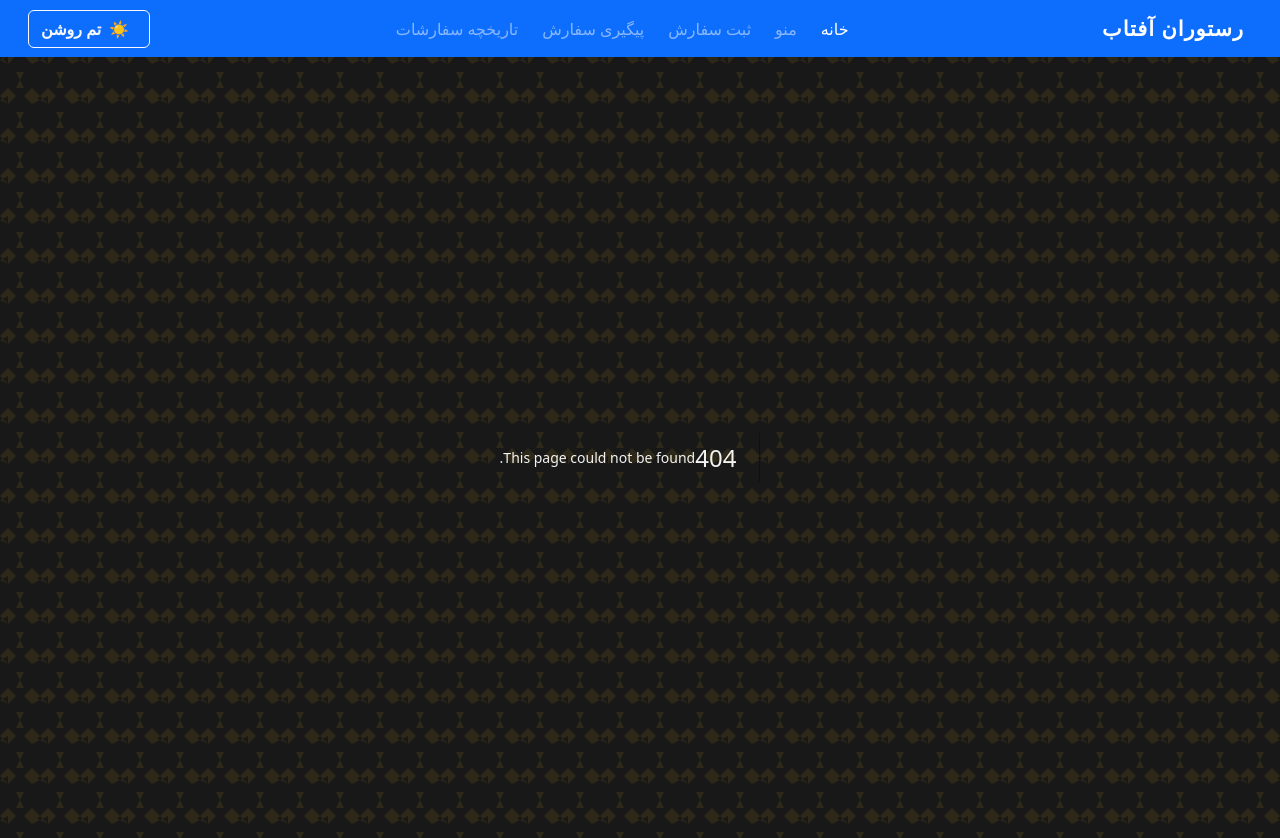
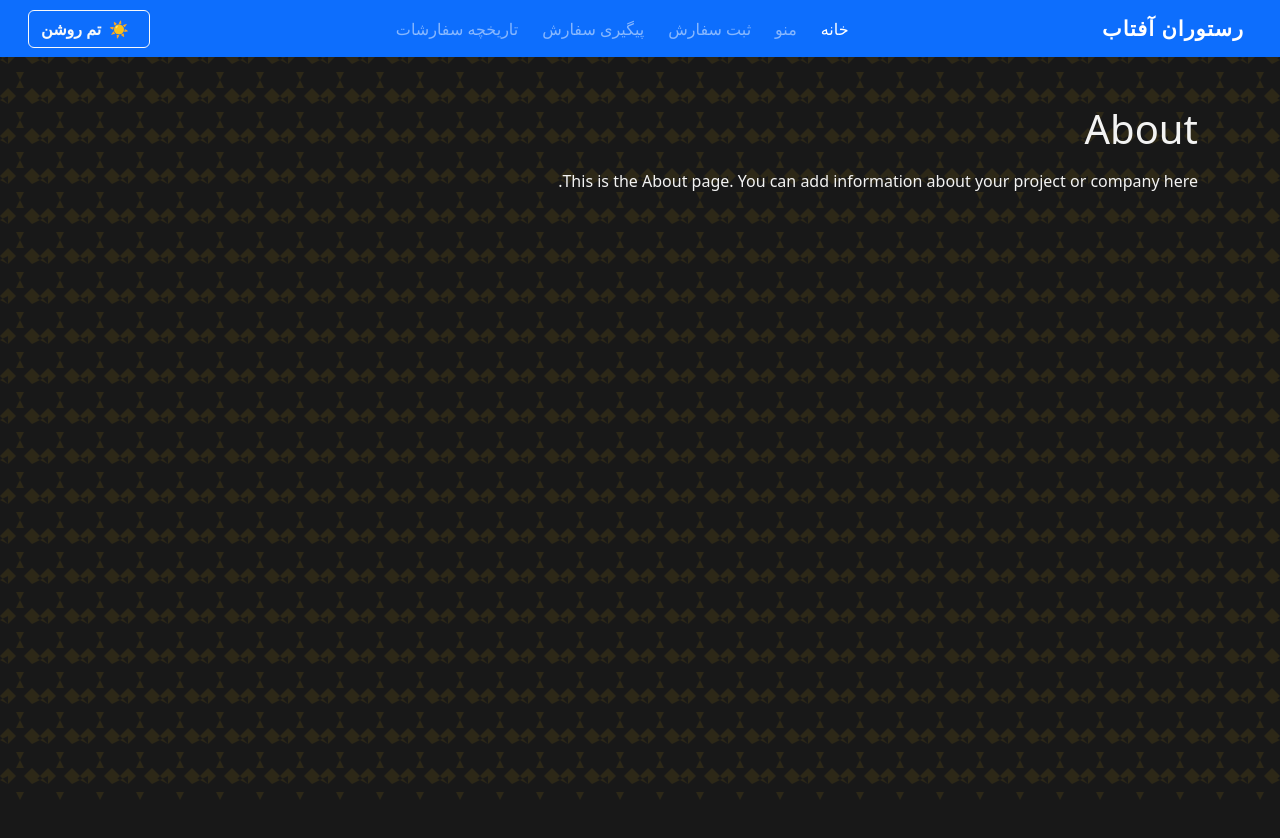
Before and after one commit to artificialxflow/restaurant-mo, a Next.js app: page /about in a window 1280 px wide. Before the commit this address had no page. Shown: the top 838 px of the page. After the commit the page ends 800 px from the top, so only its background shows below. Built offline with nearby package versions, Linux system fonts and the light colour scheme.

Commit message:
Create page.tsx

```diff
--- /dev/null
+++ b/app/about/page.tsx
@@ -0,0 +1,8 @@
+export default function AboutPage() {
+  return (
+    <div className="container py-5">
+      <h1 className="mb-3">About</h1>
+      <p>This is the About page. You can add information about your project or company here.</p>
+    </div>
+  );
+}
```
